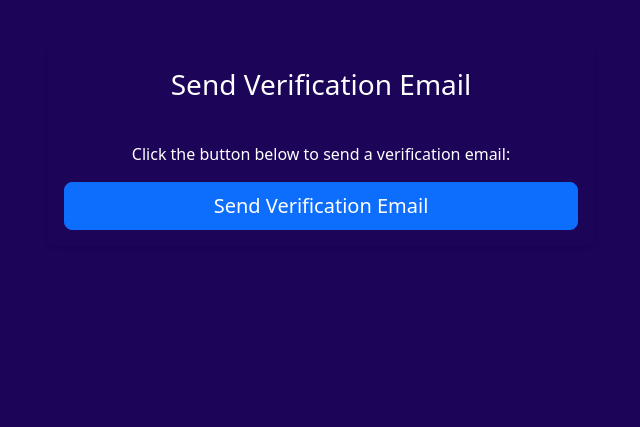
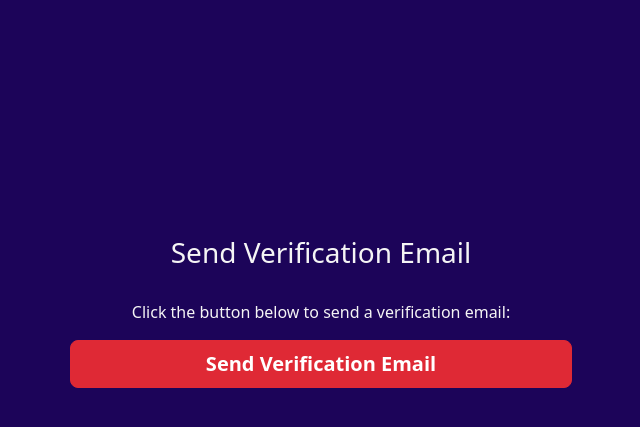
Before and after one commit to MikhailKras/weather-buddy, a FastAPI app: page /users/email-verification in a window 1280 px wide. Shown: the part 74-501 px from the top of the page, without its empty margins (319-959 px from the left). Run offline with FastAPI, Linux system fonts and the light colour scheme; parts of the project's set-up code (start-up, migrations or seed data) failed here and were passed over; some libraries are stand-ins or nearby versions.

Commit message:
feat: added styles for alignment send verification email page

```diff
--- a/src/templates/auth/send_email_verification.html
+++ b/src/templates/auth/send_email_verification.html
@@ -1,21 +1,20 @@
 {% extends "auth/base.html" %} {% block title %}Send Verification Email{%
 endblock %} {% block content %}
-<div class="container my-5">
-  <div class="row justify-content-center">
-    <div class="col-lg-6">
-      <div class="card border-0 shadow-sm bg-transparent text-white">
-        <div class="card-header bg-transparent border-0">
-          <h3 class="card-title text-center my-3">Send Verification Email</h3>
-        </div>
-        <div class="card-body">
-          <p class="text-center mb-3">
+<div class="container-fluid">
+  <div class="center-margin-top">
+    <h3 class="text-center header-margin-top">Send Verification Email</h3>
+    <p class="text-center">
       Click the button below to send a verification email:
     </p>
-          <div class="d-grid">
-            <button id="send-verification-btn" class="btn btn-primary btn-lg">
+    <div class="container-login">
+      <button
+        id="send-verification-btn"
+        class="btn btn-bd-primary btn-lg custom-width"
+      >
         Send Verification Email
       </button>
     </div>
+    <div class="container-login text-center">
       <div
         id="error-message"
         class="alert alert-danger bg-danger text-white"
@@ -28,8 +27,6 @@ endblock %} {% block content %}
         role="alert"
         style="display: none"
       ></div>
-        </div>
-      </div>
     </div>
   </div>
 </div>
```
Lines whose indentation alone changed are shown as unchanged.
